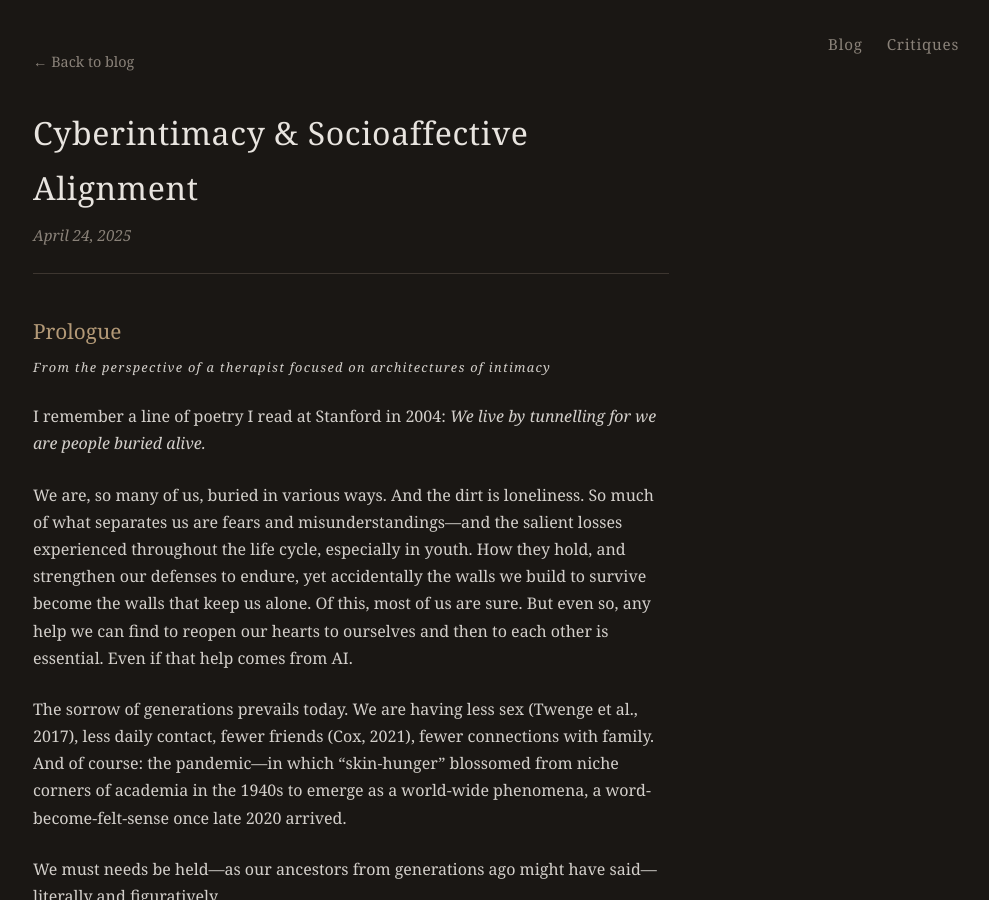
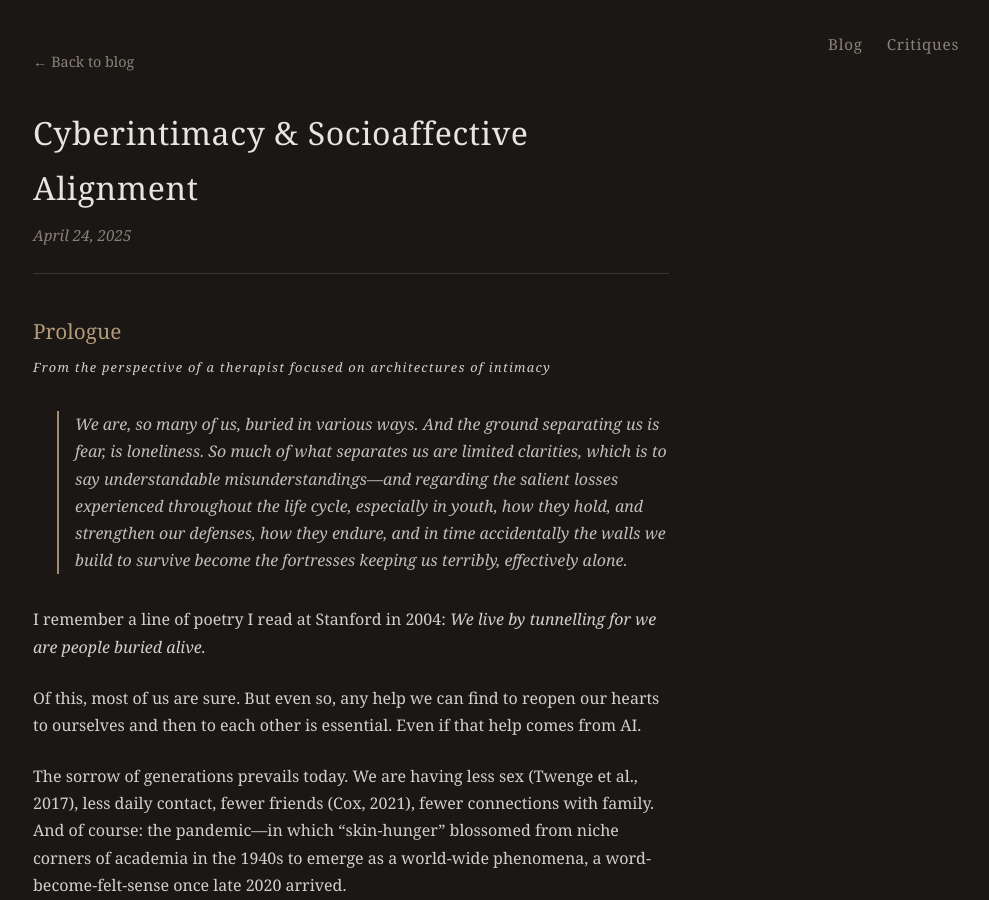
Before and after one commit to geosh5676/geosh5676.github.io, a Jekyll site: the page built from _posts/2025-04-24-cyberintimacy-and-socioaffective-alignment.md, in a window 1280 px wide and 900 px high. Shown: the whole window, without its empty margins (289-1278 px from the left). Built offline with Jekyll 4.4.1, drawn with Linux system fonts in a browser that asks for light colours.

Commit message:
Add mercurial epigraph to Prologue
Italicized, indented blockquote - poetic therapist's voice leading in.

Co-Authored-By: Claude Opus 4.5 <noreply@anthropic.com>

```diff
--- a/_posts/2025-04-24-cyberintimacy-and-socioaffective-alignment.md
+++ b/_posts/2025-04-24-cyberintimacy-and-socioaffective-alignment.md
@@ -8,9 +8,13 @@ date: 2025-04-24
 
 <p style="font-size: 0.8rem; font-style: italic; color: #e8e4df; letter-spacing: 0.1em; margin: -0.5rem 0 1.5rem 0;">From the perspective of a therapist focused on architectures of intimacy</p>
 
+<blockquote style="font-style: italic; margin: 2rem 0 2rem 1.5rem; padding-left: 1rem; border-left: 2px solid var(--accent); color: var(--text); opacity: 0.9;">
+We are, so many of us, buried in various ways. And the ground separating us is fear, is loneliness. So much of what separates us are limited clarities, which is to say understandable misunderstandings—and regarding the salient losses experienced throughout the life cycle, especially in youth, how they hold, and strengthen our defenses, how they endure, and in time accidentally the walls we build to survive become the fortresses keeping us terribly, effectively alone.
+</blockquote>
+
 I remember a line of poetry I read at Stanford in 2004: *We live by tunnelling for we are people buried alive.*
 
-We are, so many of us, buried in various ways. And the dirt is loneliness. So much of what separates us are fears and misunderstandings—and the salient losses experienced throughout the life cycle, especially in youth. How they hold, and strengthen our defenses to endure, yet accidentally the walls we build to survive become the walls that keep us alone. Of this, most of us are sure. But even so, any help we can find to reopen our hearts to ourselves and then to each other is essential. Even if that help comes from AI.
+Of this, most of us are sure. But even so, any help we can find to reopen our hearts to ourselves and then to each other is essential. Even if that help comes from AI.
 
 The sorrow of generations prevails today. We are having less sex (Twenge et al., 2017), less daily contact, fewer friends (Cox, 2021), fewer connections with family. And of course: the pandemic—in which "skin-hunger" blossomed from niche corners of academia in the 1940s to emerge as a world-wide phenomena, a word-become-felt-sense once late 2020 arrived.
 
```
